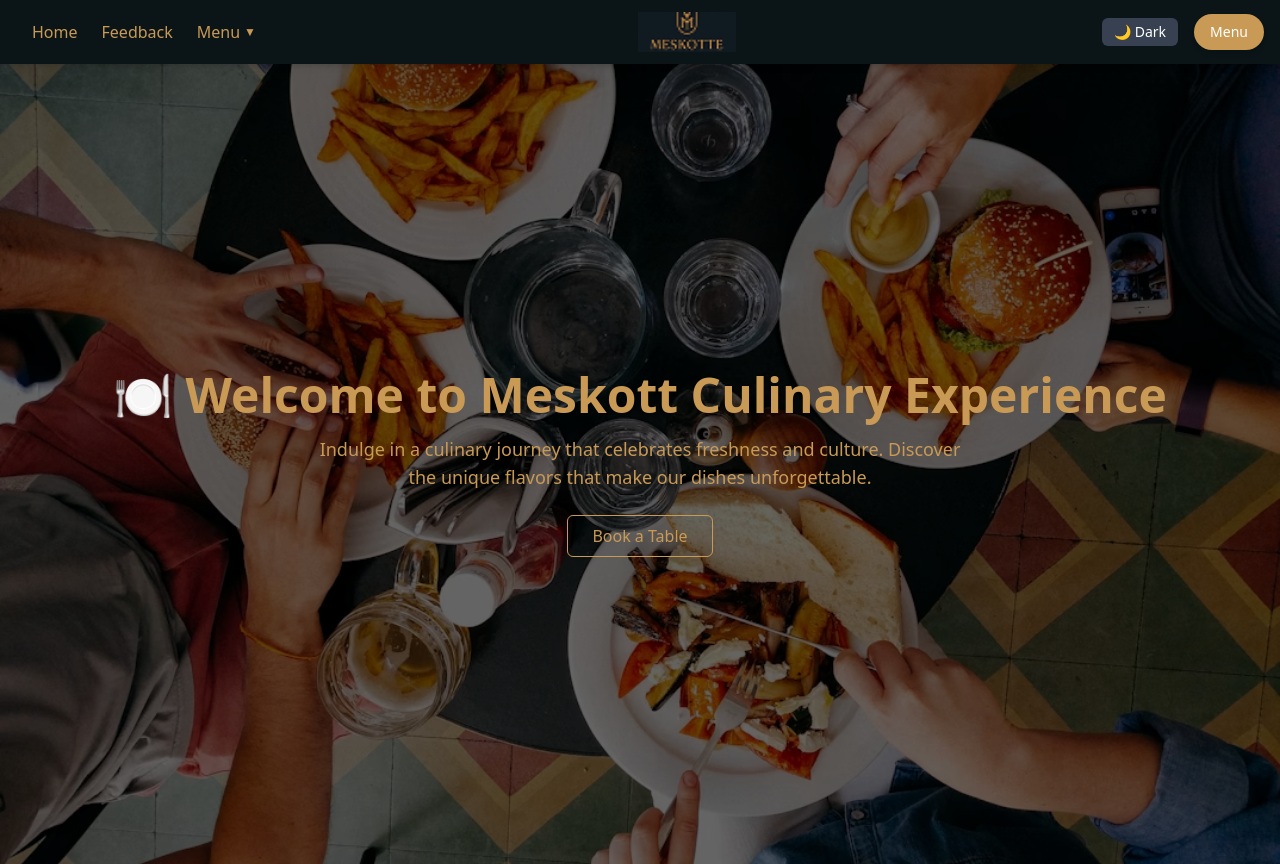
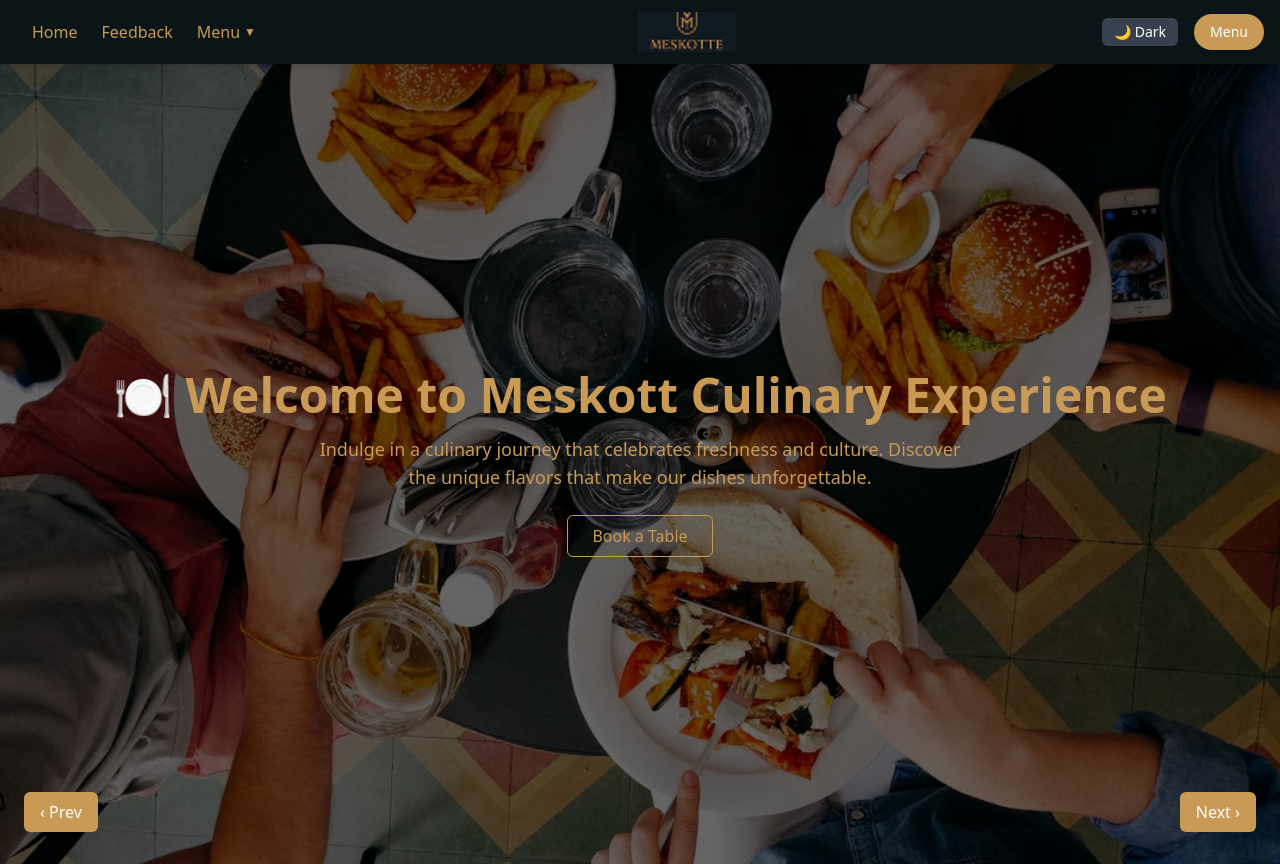
Before and after one commit to EphrataTech/Meskott-Restaurant, a React (Vite) app: page / in a window 1280 px wide. Built offline with nearby package versions, Linux system fonts and the light colour scheme.

Commit message:
feat:Finalized the carousel functionality

```diff
--- a/src/components/Hero.jsx
+++ b/src/components/Hero.jsx
@@ -28,6 +28,14 @@ export default function Hero() {
         return () => clearInterval(typing);
     }, []);
 
+    const handleNext = () => {
+        setCurrentSlide((prev) => (prev + 1) % images.length);
+      };
+
+      const handlePrev = () => {
+        setCurrentSlide((prev) => (prev - 1 + images.length) % images.length);
+      };
+
 
         return (
             <section className="relative w-full h-[100vh] overflow-hidden">
@@ -53,6 +61,21 @@ export default function Hero() {
             Book a Table
                 </a>
             </div>
+            {/*Manual Buttons */}
+            <div className="absolute bottom-8 left-0 right-0 flex justify-between px-6 z-20">
+        <button
+          onClick={handlePrev}
+          className="bg-[#C99A56] text-white px-4 py-2 rounded-md hover:bg-[#b88a45] transition-all"
+        >
+          ‹ Prev
+        </button>
+        <button
+          onClick={handleNext}
+          className="bg-[#C99A56] text-white px-4 py-2 rounded-md hover:bg-[#b88a45] transition-all"
+        >
+          Next ›
+        </button>
+      </div>
             </section>
         );
         }
```
